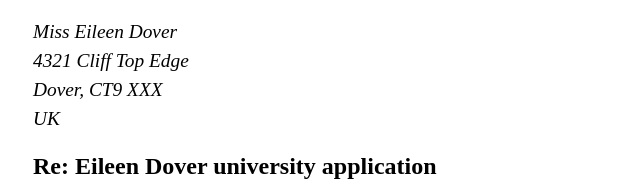
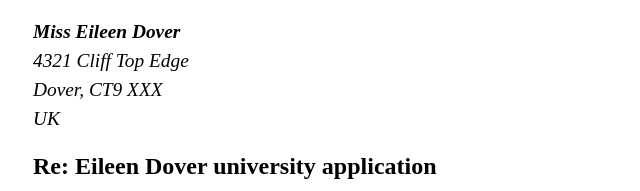
Before and after one commit to jennifer-huynh/jennifer-huynh.github.io, a plain HTML site: page HTML Assessments/letter markup/index.html in a window 1280 px wide. Shown: the part 271-462 px from the top of the page, 207-847 px from the left. Drawn offline with Linux system fonts and the light colour scheme.

Commit message:
fixed tags

```diff
--- a/HTML Assessments/letter markup/index.html
+++ b/HTML Assessments/letter markup/index.html
@@ -27,7 +27,7 @@
         <section>
             <address>
                 <p>
-                    <stong> Miss Eileen Dover </stong><br/>
+                    <strong> Miss Eileen Dover </strong><br/>
                     4321 Cliff Top Edge <br/>
                     Dover, CT9 XXX <br/>
                     UK
```
